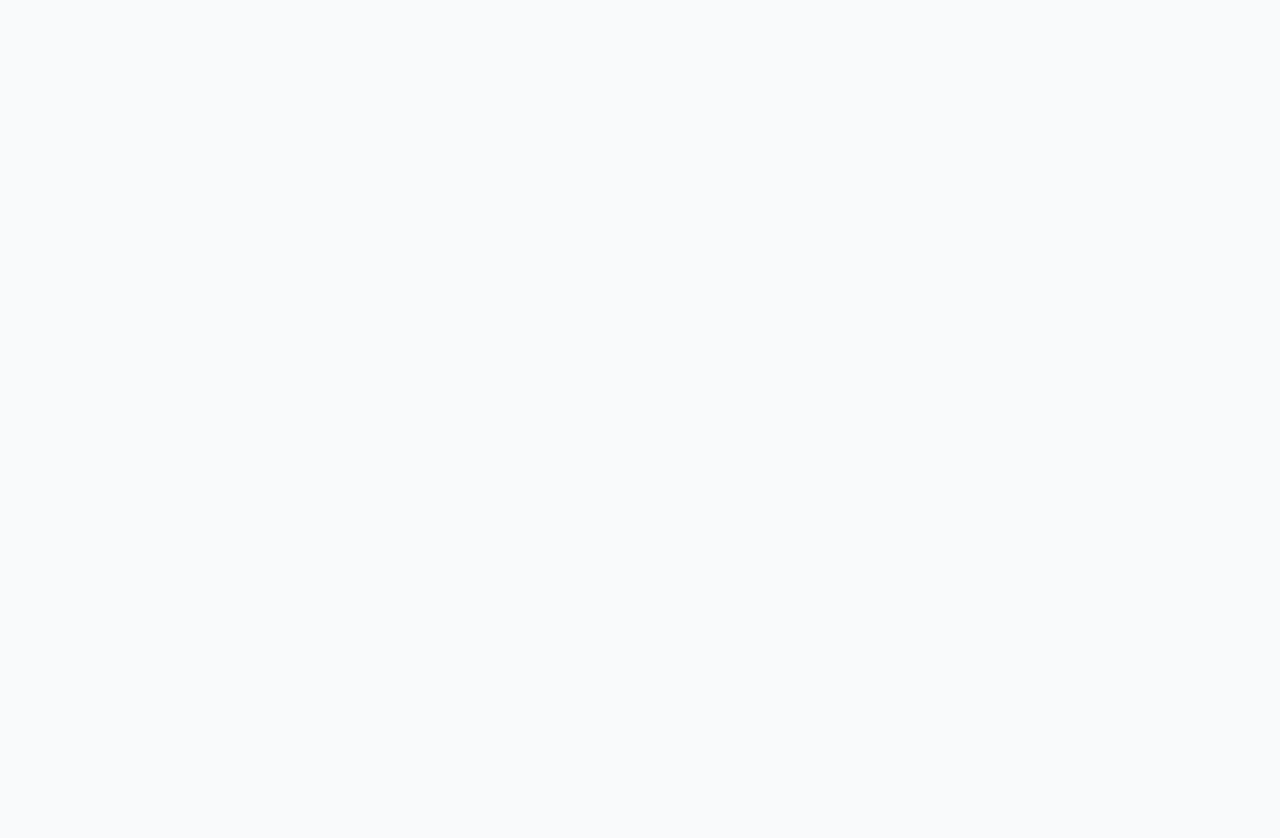
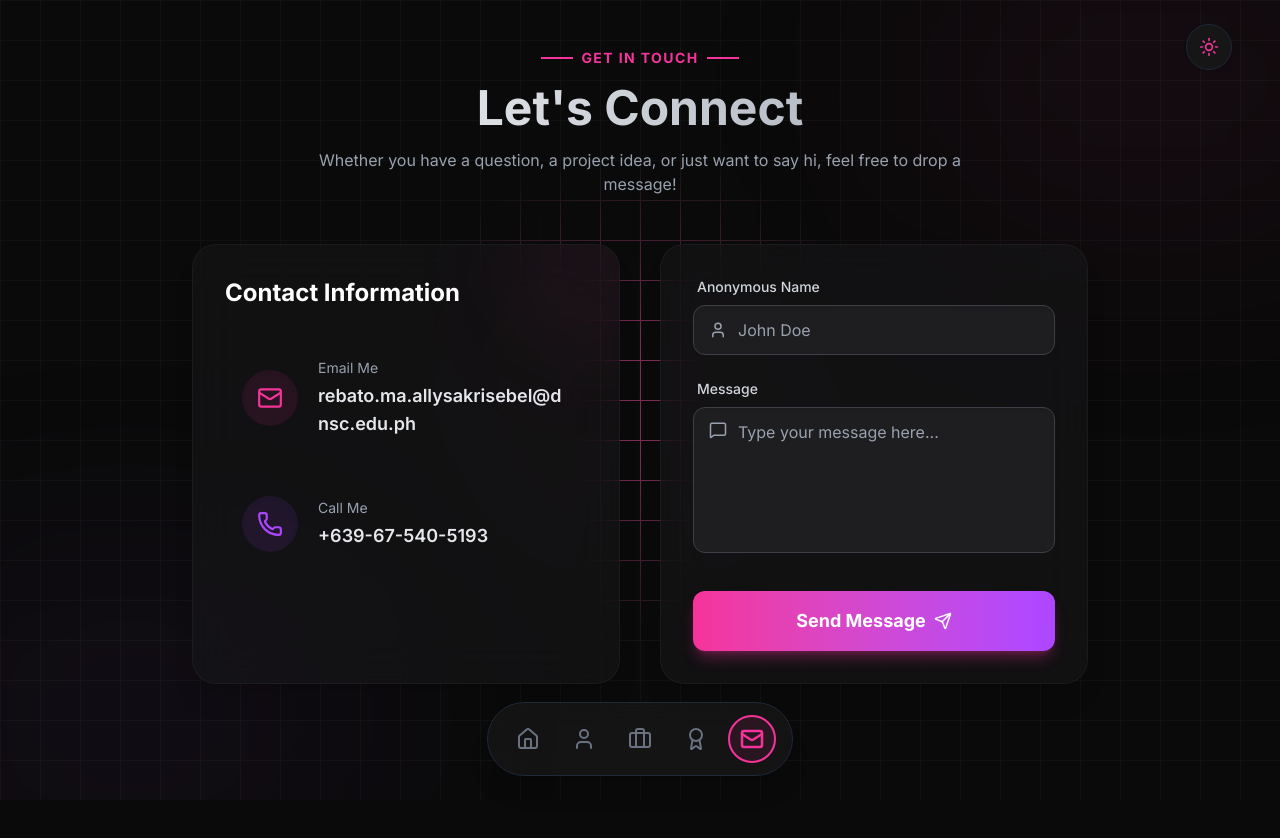
Before and after one commit to Lynxguerba/RebatoWeb, a React (Vite) app: page /contact in a window 1280 px wide. Before the commit this address had no page. Shown: the top 838 px of the page. Before the commit the page ends 800 px from the top, so only its background shows below. Built offline with nearby package versions, Linux system fonts and the light colour scheme.

Commit message:
commit changes

```diff
--- a/package.json
+++ b/package.json
@@ -14,6 +14,7 @@
     "@react-three/fiber": "^9.6.1",
     "@tailwindcss/vite": "^4.3.0",
     "clsx": "^2.1.1",
+    "firebase": "^12.13.0",
     "framer-motion": "^12.39.0",
     "lucide-react": "^1.16.0",
     "react": "^19.2.6",
--- a/src/App.jsx
+++ b/src/App.jsx
@@ -9,6 +9,7 @@ import About from './pages/About';
 import Projects from './pages/Projects';
 import Certificates from './pages/Certificates';
 import BlueprintDesign from './pages/BlueprintDesign';
+import Contact from './pages/Contact';
 
 function App() {
   const [loading, setLoading] = useState(true);
@@ -42,6 +43,7 @@ function App() {
                   <Route path="projects" element={<Projects />} />
                   <Route path="certificates" element={<Certificates />} />
                   <Route path="blueprint" element={<BlueprintDesign />} />
+                  <Route path="contact" element={<Contact />} />
                 </Route>
               </Routes>
             </BrowserRouter>
--- a/src/components/BottomNav.jsx
+++ b/src/components/BottomNav.jsx
@@ -1,5 +1,5 @@
 import { NavLink } from 'react-router-dom';
-import { Home, User, Briefcase, Award } from 'lucide-react';
+import { Home, User, Briefcase, Award, Mail } from 'lucide-react';
 import { motion } from 'framer-motion';
 import clsx from 'clsx';
 
@@ -9,6 +9,7 @@ export default function BottomNav() {
     { name: 'About', path: '/about', icon: User },
     { name: 'Projects', path: '/projects', icon: Briefcase },
     { name: 'Certificates', path: '/certificates', icon: Award },
+    { name: 'Contact', path: '/contact', icon: Mail },
   ];
 
   return (
--- /dev/null
+++ b/src/pages/Contact.jsx
@@ -0,0 +1,131 @@
+import { motion } from 'framer-motion';
+import { Mail, Phone, Send, User as UserIcon, MessageSquare } from 'lucide-react';
+
+export default function Contact() {
+  const container = {
+    hidden: { opacity: 0 },
+    show: {
+      opacity: 1,
+      transition: { staggerChildren: 0.15 }
+    }
+  };
+
+  const item = {
+    hidden: { opacity: 0, y: 20 },
+    show: { opacity: 1, y: 0, transition: { duration: 0.6 } }
+  };
+
+  return (
+    <div className="w-full max-w-4xl mx-auto pb-24">
+      {/* Title Section */}
+      <motion.div
+        initial={{ opacity: 0, y: 20 }}
+        animate={{ opacity: 1, y: 0 }}
+        transition={{ duration: 0.5 }}
+        className="mb-12 text-center"
+      >
+        <h2 className="text-sm font-bold mb-4 uppercase tracking-widest text-pink-500 flex items-center justify-center gap-2">
+          <span className="w-8 h-[2px] bg-pink-500"></span>
+          Get In Touch
+          <span className="w-8 h-[2px] bg-pink-500"></span>
+        </h2>
+        <h1 className="text-4xl md:text-5xl font-extrabold mb-4 bg-clip-text text-transparent bg-gradient-to-r from-gray-900 to-gray-600 dark:from-white dark:to-gray-400">
+          Let's Connect
+        </h1>
+        <p className="text-gray-600 dark:text-gray-400 max-w-2xl mx-auto">
+          Whether you have a question, a project idea, or just want to say hi, feel free to drop a message!
+        </p>
+      </motion.div>
+
+      <motion.div
+        variants={container}
+        initial="hidden"
+        animate="show"
+        className="grid grid-cols-1 lg:grid-cols-2 gap-10"
+      >
+        {/* Contact Info & Direct Links */}
+        <motion.div variants={item} className="flex flex-col gap-6">
+          <div className="bg-white/50 dark:bg-zinc-900/50 backdrop-blur-xl p-8 rounded-3xl border border-white/20 dark:border-zinc-800/50 shadow-xl relative overflow-hidden group h-full">
+            <div className="absolute top-0 right-0 w-32 h-32 bg-pink-500/10 rounded-full blur-3xl -mr-10 -mt-10 transition-all duration-500 group-hover:bg-pink-500/20"></div>
+
+            <h3 className="text-2xl font-bold mb-8 text-gray-800 dark:text-white">Contact Information</h3>
+
+            <div className="flex flex-col gap-6">
+              <a href="mailto:rebato.ma.allysakrisebel@dnsc.edu.ph" className="flex items-center gap-5 p-4 rounded-2xl hover:bg-white/60 dark:hover:bg-zinc-800/60 transition-colors border border-transparent hover:border-pink-500/20 group/link">
+                <div className="shrink-0 w-14 h-14 flex items-center justify-center rounded-full bg-pink-100 dark:bg-pink-500/10 text-pink-500 shadow-inner group-hover/link:scale-110 transition-transform">
+                  <Mail size={26} />
+                </div>
+                <div className="min-w-0 flex-1">
+                  <p className="text-sm text-gray-500 dark:text-gray-400 mb-1">Email Me</p>
+                  <p className="text-lg font-semibold text-gray-800 dark:text-gray-200 break-all">rebato.ma.allysakrisebel@dnsc.edu.ph</p>
+                </div>
+              </a>
+
+              <a href="tel:+639675405193" className="flex items-center gap-5 p-4 rounded-2xl hover:bg-white/60 dark:hover:bg-zinc-800/60 transition-colors border border-transparent hover:border-purple-500/20 group/link">
+                <div className="shrink-0 w-14 h-14 flex items-center justify-center rounded-full bg-purple-100 dark:bg-purple-500/10 text-purple-500 shadow-inner group-hover/link:scale-110 transition-transform">
+                  <Phone size={26} />
+                </div>
+                <div className="min-w-0 flex-1">
+                  <p className="text-sm text-gray-500 dark:text-gray-400 mb-1">Call Me</p>
+                  <p className="text-lg font-semibold text-gray-800 dark:text-gray-200 break-all">+639-67-540-5193</p>
+                </div>
+              </a>
+            </div>
+          </div>
+        </motion.div>
+
+        {/* Contact Form */}
+        <motion.div variants={item}>
+          <form
+            onSubmit={(e) => { e.preventDefault(); alert("Message sent! (Mock)"); }}
+            className="bg-white/50 dark:bg-zinc-900/50 backdrop-blur-xl p-8 rounded-3xl border border-white/20 dark:border-zinc-800/50 shadow-xl flex flex-col gap-6"
+          >
+            <div>
+              <label htmlFor="name" className="block text-sm font-medium text-gray-700 dark:text-gray-300 mb-2 ml-1">
+                Anonymous Name
+              </label>
+              <div className="relative">
+                <div className="absolute inset-y-0 left-0 pl-4 flex items-center pointer-events-none text-gray-400">
+                  <UserIcon size={18} />
+                </div>
+                <input
+                  type="text"
+                  id="name"
+                  placeholder="John Doe"
+                  required
+                  className="w-full pl-11 pr-4 py-3 bg-white/60 dark:bg-zinc-800/60 border border-gray-200 dark:border-zinc-700 rounded-xl focus:outline-none focus:ring-2 focus:ring-pink-500/50 focus:border-pink-500 transition-all text-gray-800 dark:text-white placeholder-gray-400 shadow-inner"
+                />
+              </div>
+            </div>
+
+            <div>
+              <label htmlFor="message" className="block text-sm font-medium text-gray-700 dark:text-gray-300 mb-2 ml-1">
+                Message
+              </label>
+              <div className="relative">
+                <div className="absolute top-3.5 left-0 pl-4 pointer-events-none text-gray-400">
+                  <MessageSquare size={18} />
+                </div>
+                <textarea
+                  id="message"
+                  rows="5"
+                  placeholder="Type your message here..."
+                  required
+                  className="w-full pl-11 pr-4 py-3 bg-white/60 dark:bg-zinc-800/60 border border-gray-200 dark:border-zinc-700 rounded-xl focus:outline-none focus:ring-2 focus:ring-pink-500/50 focus:border-pink-500 transition-all text-gray-800 dark:text-white placeholder-gray-400 resize-none shadow-inner"
+                ></textarea>
+              </div>
+            </div>
+
+            <button
+              type="submit"
+              className="w-full py-4 mt-2 bg-gradient-to-r from-pink-500 to-purple-500 hover:from-pink-600 hover:to-purple-600 text-white rounded-xl font-bold text-lg shadow-lg shadow-pink-500/30 flex items-center justify-center gap-2 transform transition-all hover:-translate-y-1 active:translate-y-0"
+            >
+              <span>Send Message</span>
+              <Send size={18} />
+            </button>
+          </form>
+        </motion.div>
+      </motion.div>
+    </div>
+  );
+}
```
Also changed, not shown: 1 other file (tests, documents, lock files or other folders).
